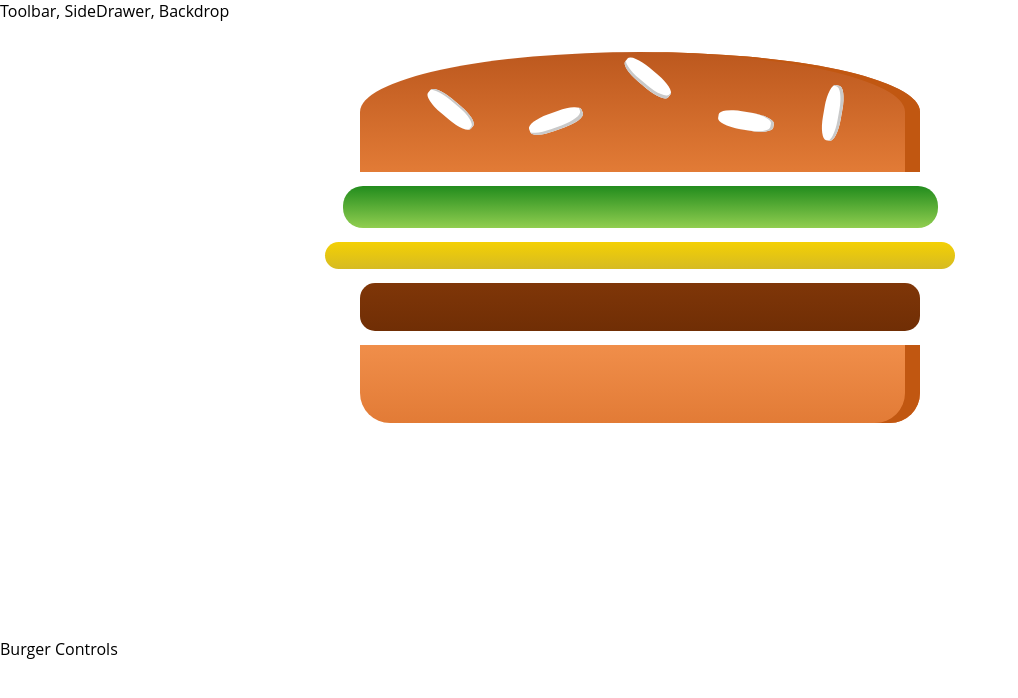
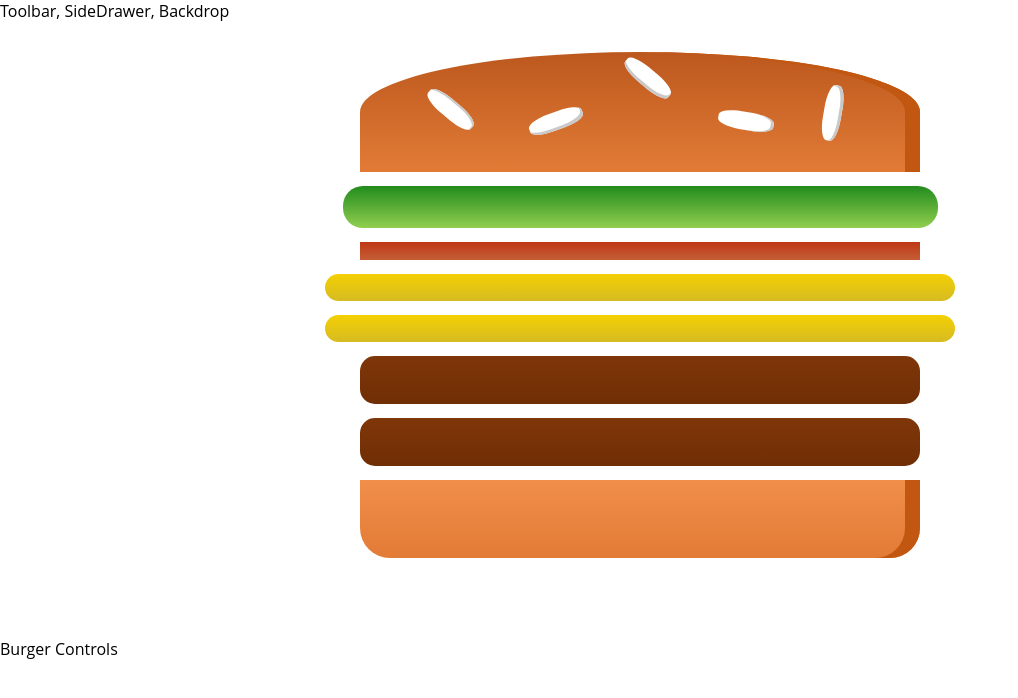
Before and after one commit to hyan506/burger-builder, a React (Create React App) app: page / in a window 1280 px wide. Shown: the top 698 px of the page, without its empty margins (0-1018 px from the left). Built offline with nearby package versions, Linux system fonts and the light colour scheme.

Commit message:
display the burger dynamically

```diff
--- a/src/components/Burger/Burger.js
+++ b/src/components/Burger/Burger.js
@@ -2,12 +2,16 @@
 import classes from './Burger.module.css';
 import BurgerIngredient from './BurgerIngredient/BurgerIngredient';
 const burger = (props)=>{
+    const transformedIngredient = Object.keys(props.ingredients)
+    .map(igKey =>{
+        return [...Array(props.ingredients[igKey])].map((_,i)=>{
+           return   <BurgerIngredient key={igKey +i} type ={igKey}/>
+        })
+    });
     return (
         <div className ={classes.Burger}>
             <BurgerIngredient type="bread-top" />
-            <BurgerIngredient type="salad" />
-            <BurgerIngredient type="cheese" />
-            <BurgerIngredient type="meat" />
+            {transformedIngredient}
             <BurgerIngredient type="bread-bottom" />
         </div>
     );
--- a/src/containers/BurgerBuilder/BurgerBuilder.js
+++ b/src/containers/BurgerBuilder/BurgerBuilder.js
@@ -2,10 +2,20 @@
 import Aux from "../../hoc/Aux"
 import Burger from '../../components/Burger/Burger'
 class BurgerBuilder extends Component {
+
+    state = {
+        ingredients: {
+            salad:1,
+            bacon:1,
+            cheese:2,
+            meat:2
+        }
+    }
+
     render(){
         return (
             <Aux>
-                <Burger/>
+                <Burger ingredients ={this.state.ingredients}/>
                 <div>Burger Controls</div>
             </Aux>
         );
```
